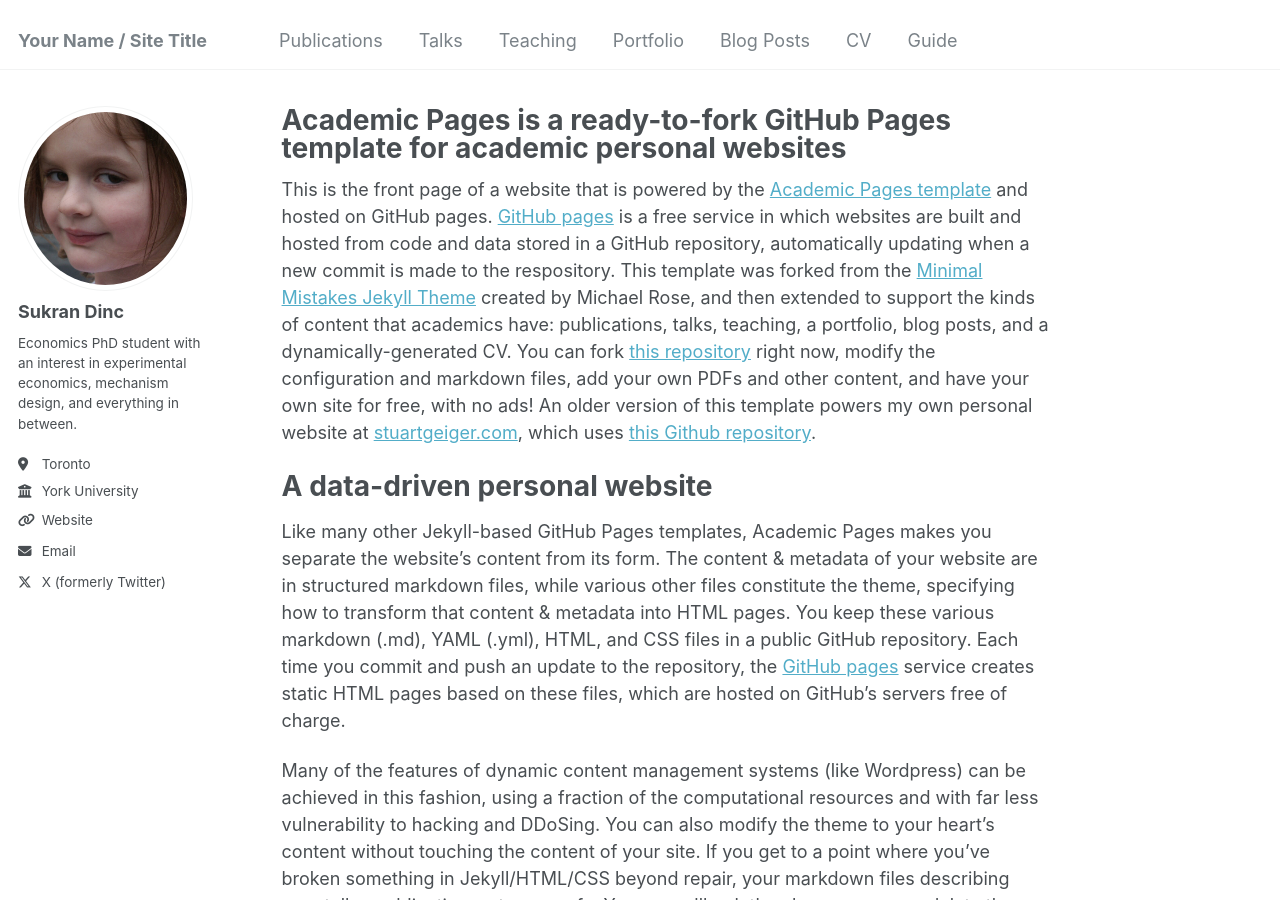
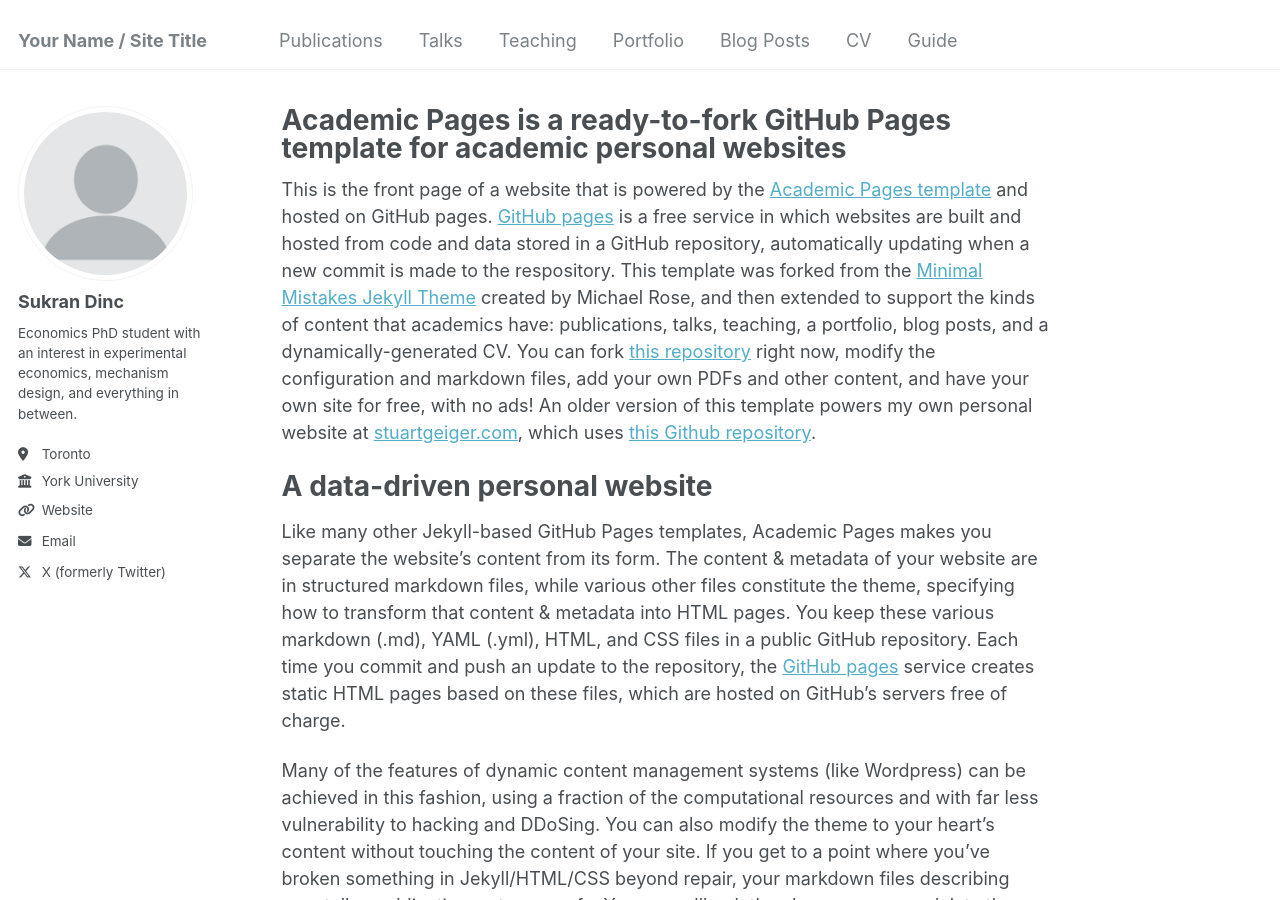
Before and after one commit to sukrandinc/sukrandinc.github.io, a Jekyll site: the page built from _pages/about.md, in a window 1280 px wide and 900 px high. Built offline with Jekyll 4.4.1, drawn with Linux system fonts in a browser that asks for light colours.

Commit message:
Update _config.yml

```diff
--- a/_config.yml
+++ b/_config.yml
@@ -21,7 +21,7 @@ repository               : "academicpages/academicpages.github.io"
 #               Additional customization can be done by editing /_includes/author-profile.html
 author:
   # Biographic information
-  avatar           : "disaster.jpeg"
+  avatar           : "profile.png"
   name             : "Sukran Dinc"
   pronouns         : # example: "she/her"
   bio              : "Economics PhD student with an interest in experimental economics, mechanism design, and everything in between."
```
